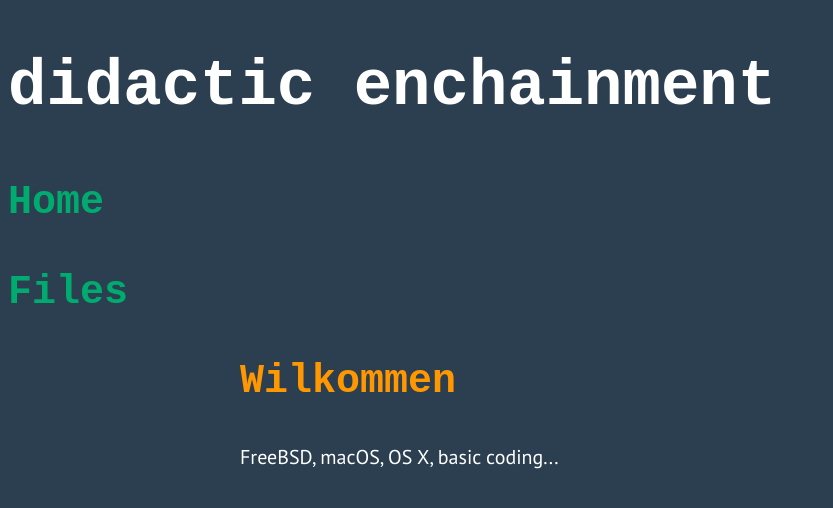
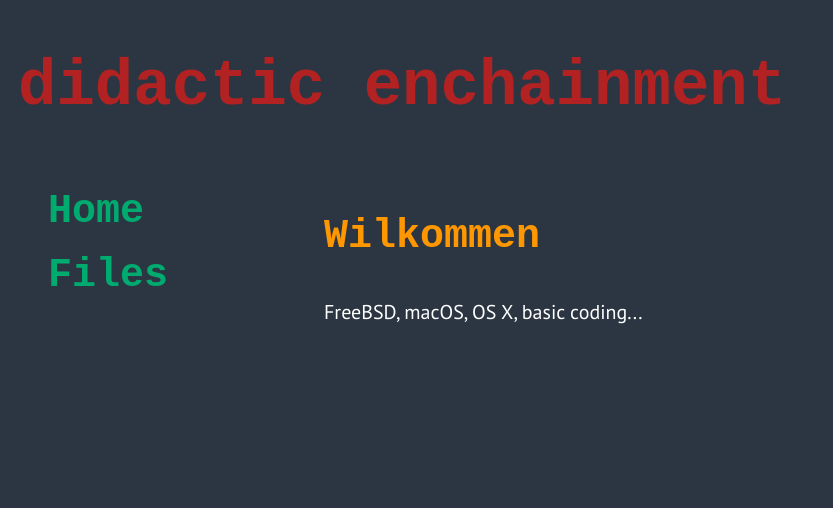
Before and after one commit to paulrbts/blog, a Jekyll site: the page built from index.html, in a window 1280 px wide. Shown: the top 508 px of the page, without its empty margins (0-833 px from the left). Built offline with Jekyll 4.4.1, drawn with Linux system fonts in a browser that asks for light colours; some web fonts are replaced.

Commit message:
Changed colours and fonts, plus margins and padding of nav, also included floats criteria

```diff
--- a/css/common.css
+++ b/css/common.css
@@ -4,32 +4,32 @@ html {
 }
 
 body {
-  font: normal 100%/1.4 PT Sans,sans-serif;
+  font: normal 100%/1.4 'PT Sans',sans-serif;
   font-size: 20px;
   color: #FFFFFF;
-  background-color: #2C3F51
+  background-color: #2C3642
 }
 
 h1 {
-  font-family: hack,monospace;
+  font-family: 'Expletus Sans',monospace;
   font-weight: bold;
   font-size: 4rem;
-  color: #FFFFFF;
+  color: #B22222;
+  padding-left: 10px;
 }
 
 h2 {
-  font-family: hack,monospace;
+  font-family: 'Share',monospace;
   font-size: 2.5rem;
   color: #FF9700;
 }
 
 h3 {
-  font-family: hack,sans-serif;
+  font-family: 'Share',sans-serif;
   font-size: 2rem;
   font-weight: bold;
   color: #20805E;
 }
-
 
 a:link {
   color: #00AB6F;
@@ -46,7 +46,7 @@ a:hover {
 
 .container {
   width:40em;
-  margin: auto;
+  margin:0 auto;
 }
 
 .current {
@@ -56,13 +56,13 @@ a:hover {
 
 .nav {
   margin: 0;
-  padding: 0;
-
+  padding-left: 40px;
   list-style-type: none;
 }
 
 .nav > li {
-  display: block;
+  margin-top: -25px;
+/*  display: block; */
 }
 
 .nav-top {
@@ -73,3 +73,19 @@ a:hover {
 .nav-btm {
   font-size: 1rem;
 }
+
+#wrap {
+  width:100%;
+  margin:0 auto;
+}
+
+#sidebar {
+  float:left;
+  width: 25%;
+}
+
+#main {
+  float:left;
+  width:50%;
+  text-align: left;
+}
```
